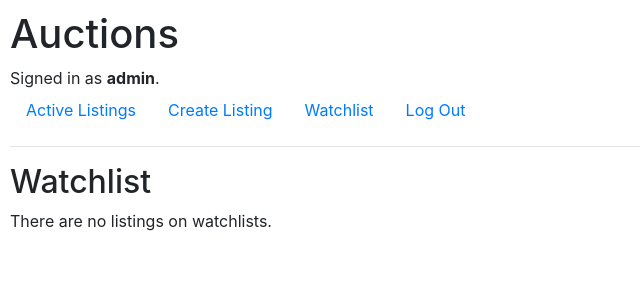
After one commit to fepc94/CS50wCommerce, a Django app: page /watchlist in a window 1280 px wide. The commit adds this page. Shown: the top 300 px of the page, without its empty margins (0-640 px from the left). Run offline with Django 3.2, Linux system fonts and the light colour scheme; a user stored in the database is signed in; data comes from the database, SQL or seed files in the repository; both versions use the stored data as it was after the commit; some libraries are stand-ins or nearby versions.

Commit message:
Watchlist Implemented a listing can be added or removed from the watchlists. a watchlist is crated for every user at login (see if there's a better implementation of that.

```diff
--- a/auctions/admin.py
+++ b/auctions/admin.py
@@ -4,3 +4,6 @@ from .models import *
 # Register your models here.
 admin.site.register(User)
 admin.site.register(AuctionListing)
+admin.site.register(Watchlist)
+admin.site.register(Bids)
+admin.site.register(Comments)
--- a/auctions/models.py
+++ b/auctions/models.py
@@ -33,6 +33,13 @@ class AuctionListing(models.Model):
     def __str__(self):
         return f"{self.id}: {self.title}"
 
+class Watchlist(models.Model):
+    user = models.OneToOneField(User, on_delete=models.CASCADE)
+    listings = models.ManyToManyField(AuctionListing)
+
+    def __str__(self):
+        return f"Watchlist {self.id} - User: {self.user.username}"
+
 class Bids(models.Model):
     pass
 
--- a/auctions/templates/auctions/layout.html
+++ b/auctions/templates/auctions/layout.html
@@ -25,6 +25,9 @@
                     <a class="nav-link" href="{% url 'new_listing' %}">Create Listing</a>
                 </li>
                 <li class="nav-item">
+                    <a class="nav-link" href="{% url 'watchlist' %}">Watchlist</a>
+                </li>
+                <li class="nav-item">
                     <a class="nav-link" href="{% url 'logout' %}">Log Out</a>
                 </li>
 
--- /dev/null
+++ b/auctions/templates/auctions/watchlist.html
@@ -0,0 +1,23 @@
+{% extends "auctions/layout.html" %}
+
+{% block body %}
+    <h2>Watchlist</h2>
+
+    {% if watchlist %}
+    <ul>
+        {% for listing in watchlist %}
+        <li>
+            {% load static %}
+            <h3><a href="{% url 'listing_page' listing.id %}">{{ listing.title }}</a></h3>
+            <img src="{{ listing.image_url }}" alt="{{ listing.title }}">
+            <p>{{ listing.description }}</p>
+            <p>Current Price: {{ listing.start_bid }}</p>
+        </li>
+        {% endfor %}
+    </ul>
+    {% else %}
+        <p>There are no listings on watchlists.</p>
+    {% endif %}
+
+
+{% endblock %}
--- a/auctions/urls.py
+++ b/auctions/urls.py
@@ -9,4 +9,7 @@ urlpatterns = [
     path("register", views.register, name="register"),
     path("new_listing", views.new_listing, name="new_listing"),
     path("listing/<int:listing_id>/", views.listing_page, name="listing_page"),
+    path("watchlist", views.watchlist, name="watchlist"),
+    path("add_watchlist/<int:listing_id>/", views.add_watchlist, name="add_watchlist"),
+    path("remove_watchlist/<int:listing_id>/", views.remove_watchlist, name="remove_watchlist"),
 ]
--- a/auctions/views.py
+++ b/auctions/views.py
@@ -4,7 +4,7 @@ from django.http import HttpResponse, HttpResponseRedirect
 from django.shortcuts import render
 from django.urls import reverse
 from django.contrib.auth.decorators import login_required
-from .models import AuctionListing
+from .models import AuctionListing, Watchlist
 from .forms import NewListing
 
 from .models import User
@@ -26,6 +26,12 @@ def login_view(request):
         # Check if authentication successful
         if user is not None:
             login(request, user)
+
+            # create a watchlist for every user
+            try:
+                watchlist = Watchlist.objects.get(user=user)
+            except Watchlist.DoesNotExist:
+                watchlist = Watchlist.objects.create(user=user)
             return HttpResponseRedirect(reverse("index"))
         else:
             return render(request, "auctions/login.html", {
@@ -82,3 +88,21 @@ def new_listing(request):
         form = NewListing()
 
     return render(request, 'auctions/new_listing.html', {'form' : form})
+
+@login_required
+def watchlist(request):
+    watchlist = request.user.watchlist.listings.all()
+    return render(request, 'auctions/watchlist.html', {'watchlist' : watchlist})
+
+@login_required
+def add_watchlist(request, listing_id):
+    listing = AuctionListing.objects.get(pk=listing_id)
+    request.user.watchlist.listings.add(listing)
+    return HttpResponseRedirect(reverse('index'))
+
+@login_required
+def remove_watchlist(request, listing_id):
+    listing = AuctionListing.objects.get(pk=listing_id)
+    if listing in request.user.watchlist.listings.all():
+        request.user.watchlist.listings.remove(listing)
+    return HttpResponseRedirect(reverse('index'))
```
Also changed, not shown: auctions/templates/auctions/listing_page.html (+13 -0 lines), auctions/migrations/0003_watchlist.py (added), auctions/migrations/0004_alter_watchlist_user.py (added), auctions/migrations/0005_alter_watchlist_user.py (added), db.sqlite3.
